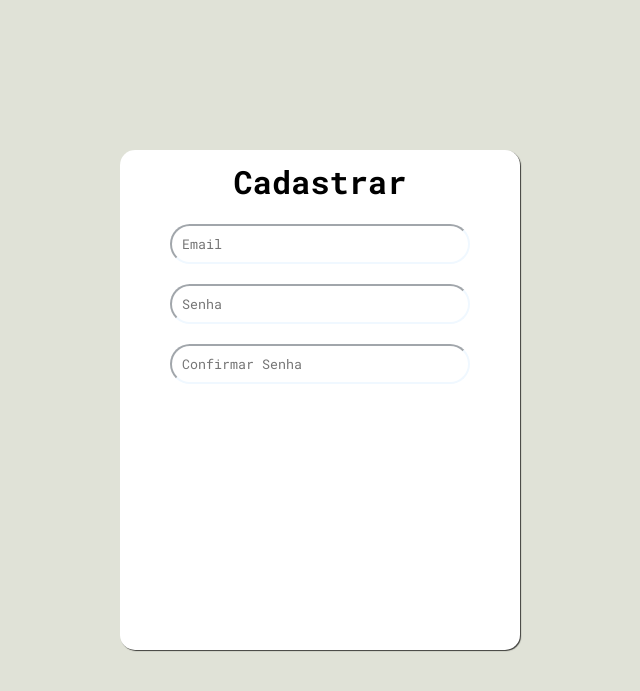
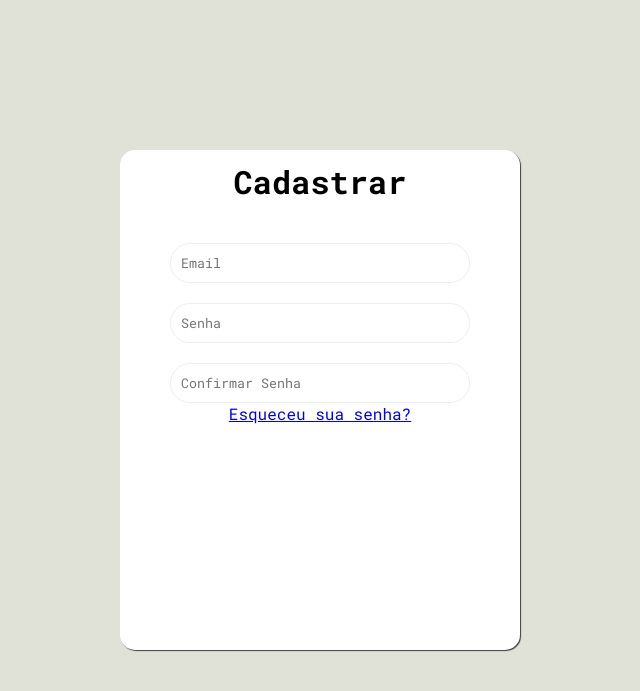
Before and after one commit to DiegoSF01/TCC, a PHP site: page / in a window 1280 px wide. Shown: the top 691 px of the page, without its empty margins (320-960 px from the left). Run offline with PHP 8.4, Linux system fonts and the light colour scheme.

Commit message:
HTML e CSS

```diff
--- a/cadastro/index.html
+++ b/cadastro/index.html
@@ -9,12 +9,10 @@
 <body>
     <div class="container">
         <h1>Cadastrar</h1>
-        <br>
-        <input type="email" id="email" placeholder="Email" autofocus>
-        <br>
+        <input type="email" name="email" id="email" placeholder="Email" autofocus>
         <input type="password" id="senha" placeholder="Senha">
-        <br>
         <input type="password" id="confisenha" placeholder="Confirmar Senha">
+        <a href="#">Esqueceu sua senha?</a>
     </div>
     </form>
 </body>
--- a/cadastro/style.css
+++ b/cadastro/style.css
@@ -15,14 +15,20 @@ body{
 }
 
 .container{
+    display: flex;
+    flex-direction: column;
+    align-items: center;
     background-color: white;
     width: 400px;
     height: 500px;
     margin: 10px;
     padding: 10px;
-    text-align: center;
     border-radius: 15px;
     box-shadow: 1px 1px 1px rgba(0, 0, 0, 0.733);
+}
+
+h1{
+    margin-bottom: 20px;
 }
 
 input{
@@ -30,7 +36,7 @@ input{
     height: 40px;
     border-radius: 20px;
     padding: 10px;
-    margin-bottom: 20px;
+    margin-top: 20px;
     outline: none;
-    border-color: aliceblue;
+    border: 1px solid #ecedec;
 }
```
